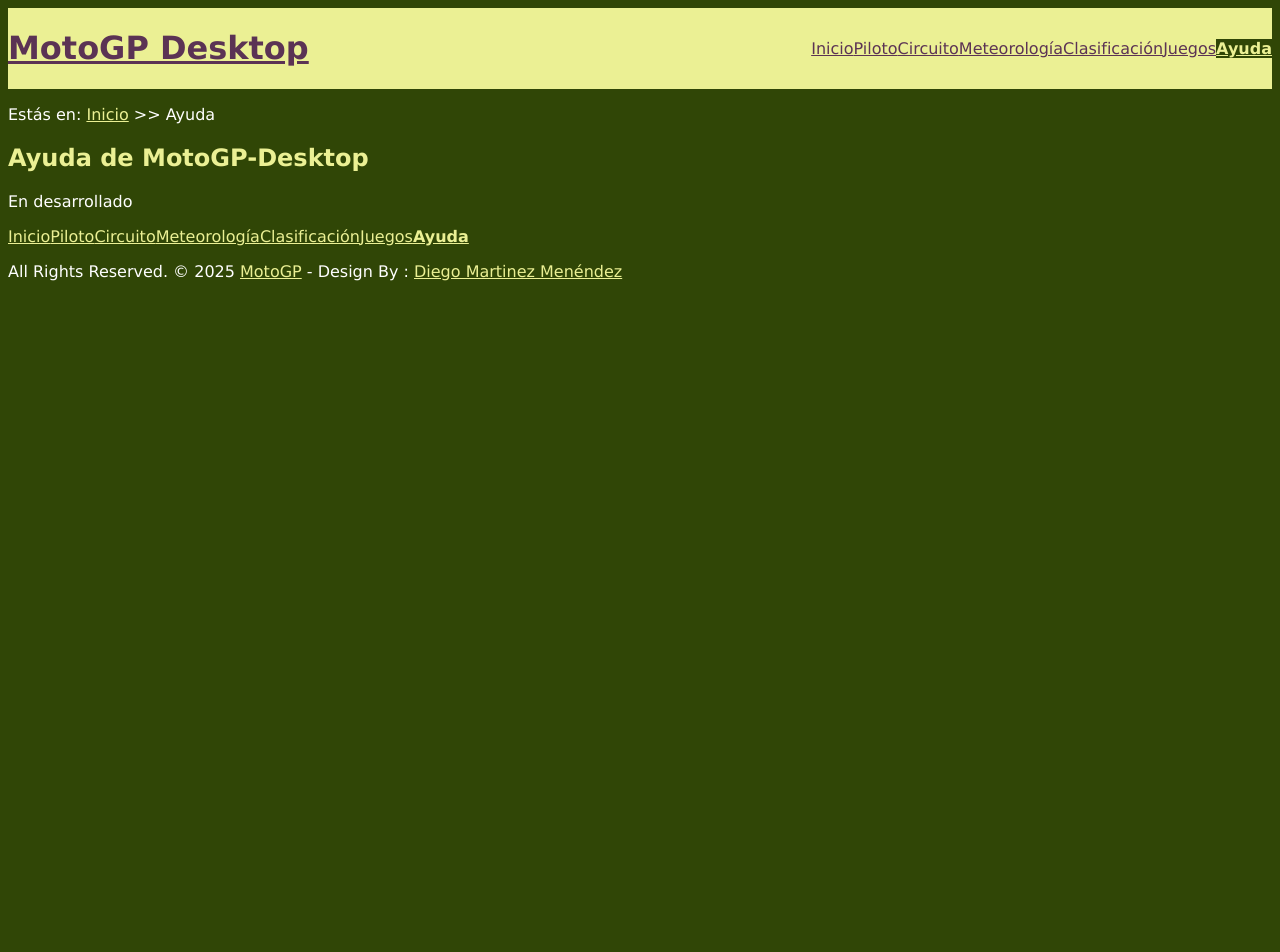
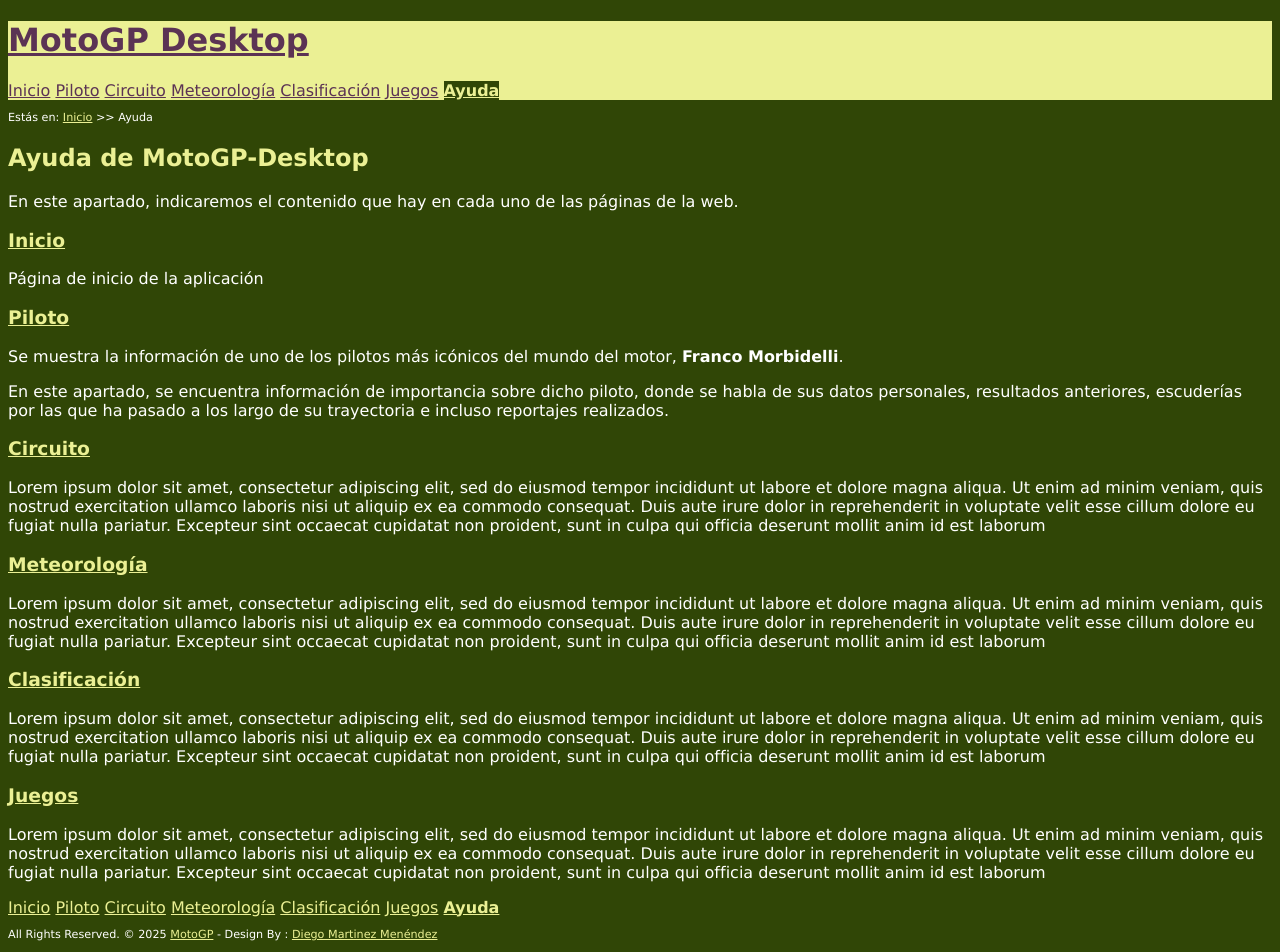
Before and after one commit to diegomarty00/sew-25-26, a PHP site: page /ayuda.html in a window 1280 px wide. Before the commit the page ends 281 px from the top, so only its background shows below. Run offline with PHP 8.4, Linux system fonts and the light colour scheme.

Commit message:
Seguir prac3

```diff
--- a/MotoGP-Desktop/ayuda.html
+++ b/MotoGP-Desktop/ayuda.html
@@ -30,7 +30,55 @@
     <p>Estás en: <a href="index.html">Inicio</a> >> Ayuda</p>
     <main>
         <h2>Ayuda de MotoGP-Desktop</h2>
-        <p>En desarrollado</p>
+        <p>
+            En este apartado, indicaremos el contenido que hay en cada uno de las
+            páginas de la web.
+        </p>
+
+        <h3><a href="index.html">Inicio</a></h3>
+            <p>Página de inicio de la aplicación</p>
+        <h3><a href="piloto.html">Piloto</a></h3>
+            <p>
+                Se muestra la información de uno de los pilotos más icónicos del mundo del motor,
+                <strong>Franco Morbidelli</strong>.
+            </p>
+            <p>
+                En este apartado, se encuentra información de importancia sobre dicho piloto,
+                donde se habla de sus datos personales, resultados anteriores, escuderías por las
+                que ha pasado a los largo de su trayectoria e incluso reportajes realizados.
+            </p>
+        <h3><a href="circuito.html">Circuito</a></h3>
+            <p>
+                Lorem ipsum dolor sit amet, consectetur adipiscing elit, sed do eiusmod tempor incididunt ut
+                labore et dolore magna aliqua. Ut enim ad minim veniam, quis nostrud exercitation ullamco
+                laboris nisi ut aliquip ex ea commodo consequat. Duis aute irure dolor in reprehenderit in
+                voluptate velit esse cillum dolore eu fugiat nulla pariatur. Excepteur sint occaecat cupidatat non
+                proident, sunt in culpa qui officia deserunt mollit anim id est laborum
+            </p>
+        <h3><a href="meteorologia.html">Meteorología</a></h3>
+            <p>
+                Lorem ipsum dolor sit amet, consectetur adipiscing elit, sed do eiusmod tempor incididunt ut
+                labore et dolore magna aliqua. Ut enim ad minim veniam, quis nostrud exercitation ullamco
+                laboris nisi ut aliquip ex ea commodo consequat. Duis aute irure dolor in reprehenderit in
+                voluptate velit esse cillum dolore eu fugiat nulla pariatur. Excepteur sint occaecat cupidatat non
+                proident, sunt in culpa qui officia deserunt mollit anim id est laborum
+            </p>
+        <h3><a href="clasificacion.html">Clasificación</a></h3>
+            <p>
+                Lorem ipsum dolor sit amet, consectetur adipiscing elit, sed do eiusmod tempor incididunt ut
+                labore et dolore magna aliqua. Ut enim ad minim veniam, quis nostrud exercitation ullamco
+                laboris nisi ut aliquip ex ea commodo consequat. Duis aute irure dolor in reprehenderit in
+                voluptate velit esse cillum dolore eu fugiat nulla pariatur. Excepteur sint occaecat cupidatat non
+                proident, sunt in culpa qui officia deserunt mollit anim id est laborum
+            </p>
+        <h3><a href="juegos.html">Juegos</a></h3>
+            <p>
+                Lorem ipsum dolor sit amet, consectetur adipiscing elit, sed do eiusmod tempor incididunt ut
+                labore et dolore magna aliqua. Ut enim ad minim veniam, quis nostrud exercitation ullamco
+                laboris nisi ut aliquip ex ea commodo consequat. Duis aute irure dolor in reprehenderit in
+                voluptate velit esse cillum dolore eu fugiat nulla pariatur. Excepteur sint occaecat cupidatat non
+                proident, sunt in culpa qui officia deserunt mollit anim id est laborum
+            </p>
     </main>
 
     <footer>
--- a/MotoGP-Desktop/estilo/estilo.css
+++ b/MotoGP-Desktop/estilo/estilo.css
@@ -23,21 +23,27 @@
   background-color: #304606;
 }
 
-/*Especificidad: 011*/
+/*Especificidad: 002*/
 body a{
   color: #EBF094;
+}
+
+/*Especificidad: 002*/
+body p {
+  font-size: 0.7em;
+}
+
+/*Especificidad: 002*/
+ main p, section p{
+  font-size: 1em;
 }
 
 /*Especificidad: 001*/
 header{
   background-color: #EBF094;
-  display: flex;
-  align-items: center;
-  justify-content: space-between;
-  flex-direction: row;
 }
 
-/*Especificidad: 011*/
+/*Especificidad: 002*/
 header a{
   color: #5B3354;
 }
@@ -55,12 +61,9 @@
 /*Especificidad: 001*/
 nav{
   color: #304606;
-  display: flex;
-  align-items: center;
-  flex-direction: row;
 }
 
-/*Especificidad: 013*/
+/*Especificidad: 012*/
 nav a:focus {
   font-weight: bold;
 }
@@ -71,27 +74,3 @@
   font-weight: bold;
   background-color: #304606;
 }
-
-
-/*
-  ========================================
-  =====     ADAPTABILIDAD MOVIL     ======
-  ========================================
-*/
-
-@media (min-width: 320px) and (max-width: 720px){
-  header{
-    background-color: #EBF094;
-    display: flex;
-    align-items: center;
-    justify-content: space-between;
-    flex-direction: column;
-  }
-
-  nav{
-    color: #304606;
-    display: flex;
-    align-items: center;
-    flex-direction: column;
-  }
-}
--- a/MotoGP-Desktop/index.html
+++ b/MotoGP-Desktop/index.html
@@ -28,9 +28,7 @@
         </nav>
     </header>
 
-    <main>
         <p>En desarrollado</p>
-    </main>
 
 </body>
 </html>
--- a/MotoGP-Desktop/juegos.html
+++ b/MotoGP-Desktop/juegos.html
@@ -11,6 +11,7 @@
     <title>MotoGP-Juegos</title>
     <link rel="icon" href="multimedia/imagenes/MotoGP.ico" type="image/x-icon">
 	<link rel="stylesheet" type="text/css" href="estilo/estilo.css" />
+    <link rel="stylesheet" type="text/css" href="estilo/layout.css" />
 </head>
 
 <body>
--- a/MotoGP-Desktop/meteorologia.html
+++ b/MotoGP-Desktop/meteorologia.html
@@ -11,6 +11,7 @@
     <title>MotoGP-Meteorología</title>
     <link rel="icon" href="multimedia/imagenes/MotoGP.ico" type="image/x-icon">
 	<link rel="stylesheet" type="text/css" href="estilo/estilo.css" />
+    <link rel="stylesheet" type="text/css" href="estilo/layout.css" />
 </head>
 
 <body>
--- a/MotoGP-Desktop/piloto.html
+++ b/MotoGP-Desktop/piloto.html
@@ -11,6 +11,7 @@
     <title>MotoGP-Piloto</title>
     <link rel="icon" href="multimedia/imagenes/MotoGP.ico" type="image/x-icon">
 	<link rel="stylesheet" type="text/css" href="estilo/estilo.css" />
+    <link rel="stylesheet" type="text/css" href="estilo/layout.css" />
 </head>
 
 <body>
@@ -28,7 +29,7 @@
             <a href="ayuda.html" accesskey="a">Ayuda</a>
         </nav>
     </header>
-    <p>Estás en: <a href="index.html">Inicio</a> >> Piloto</p>
+    <p>Estás en: <a href="index.html">Inicio</a> >> <strong>Piloto</strong></p>
     <main>
         <h2>Franco Morbidelli</h2>
 
```
Also changed, not shown: MotoGP-Desktop/estilo/layout.css (added, +55 -0 lines).
